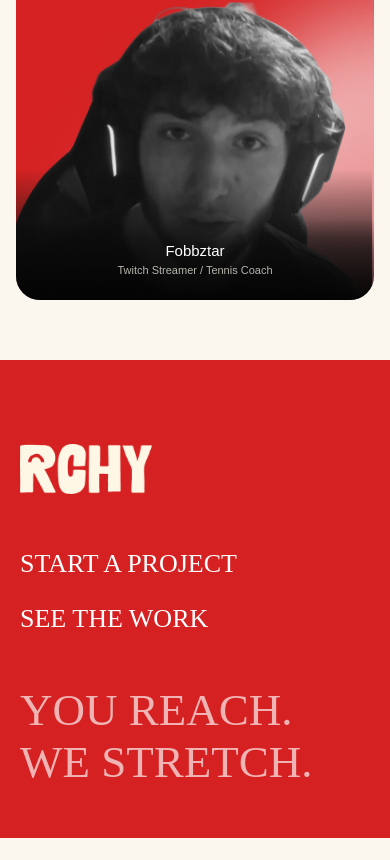
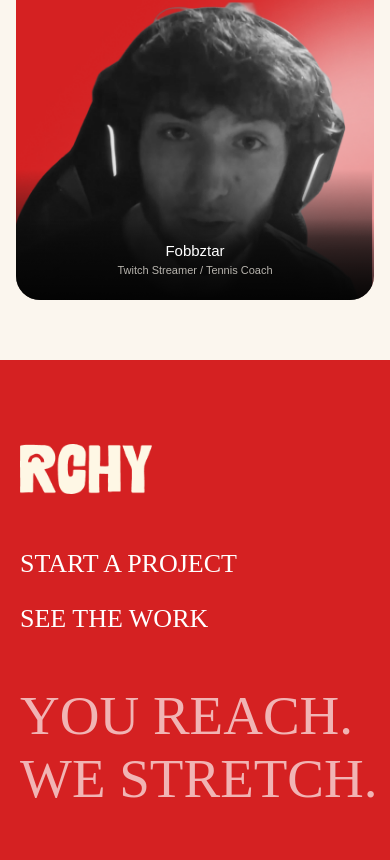
Before and after one commit to annaskhan-dev/RCHYstudio, a React (Vite) app: page / in a window 390 px wide. Shown: the part 9726-10586 px from the top of the page. Before the commit the page ends 10564 px from the top, so only its background shows below. Built offline with nearby package versions, Linux system fonts and the light colour scheme.

Commit message:
adding things

```diff
--- a/src/components/footer.module.css
+++ b/src/components/footer.module.css
@@ -71,7 +71,7 @@
     }
 
     .footertext {
-      font-size: 45px;
+      font-size: 55px;
       padding-top: 50px;
       margin-left: 20px;
     }
@@ -80,4 +80,8 @@
       margin-bottom: 8%;
     }
 
+    button{
+      fonrt-size: 20px;
+    }
+
   }
```
